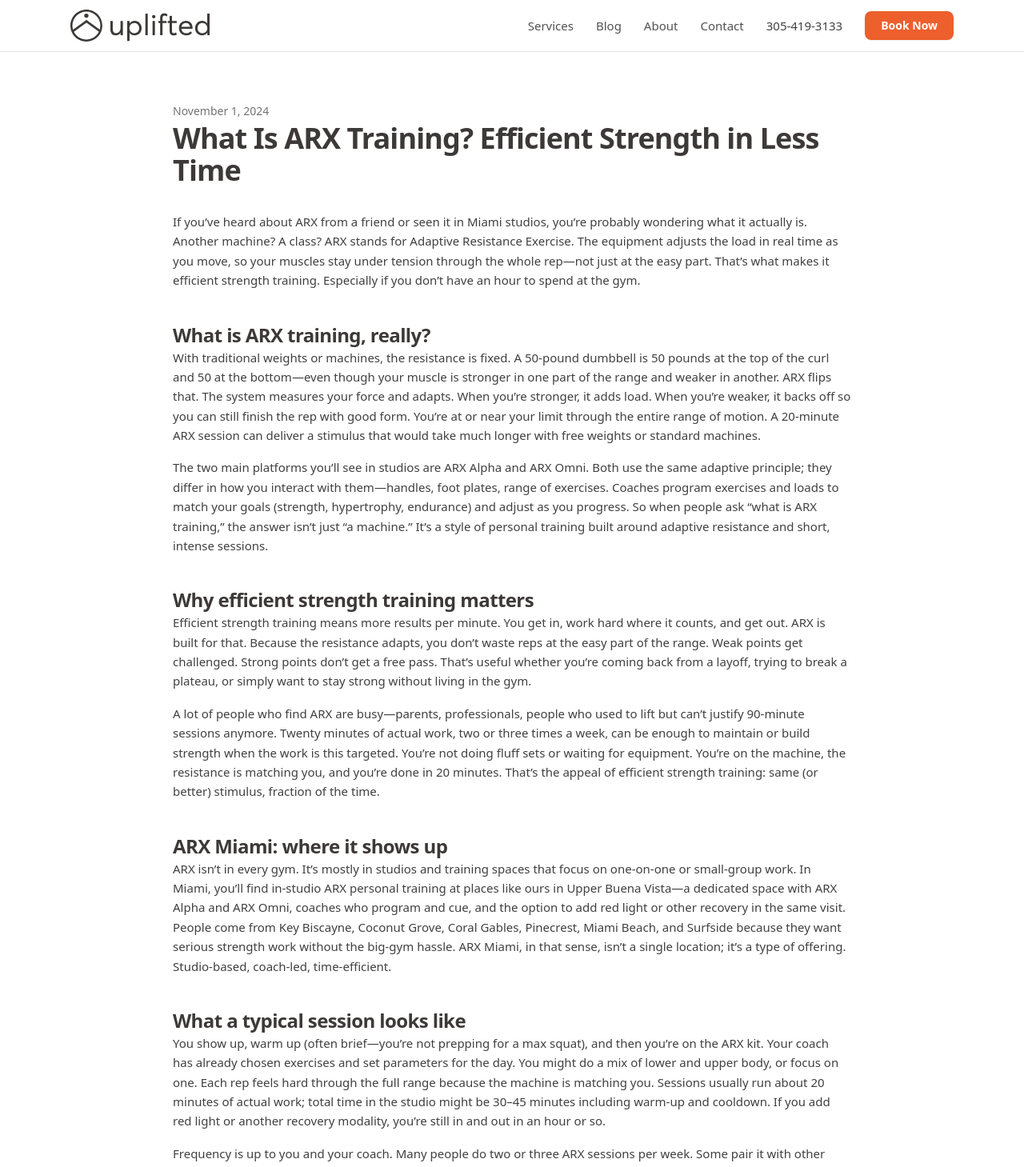
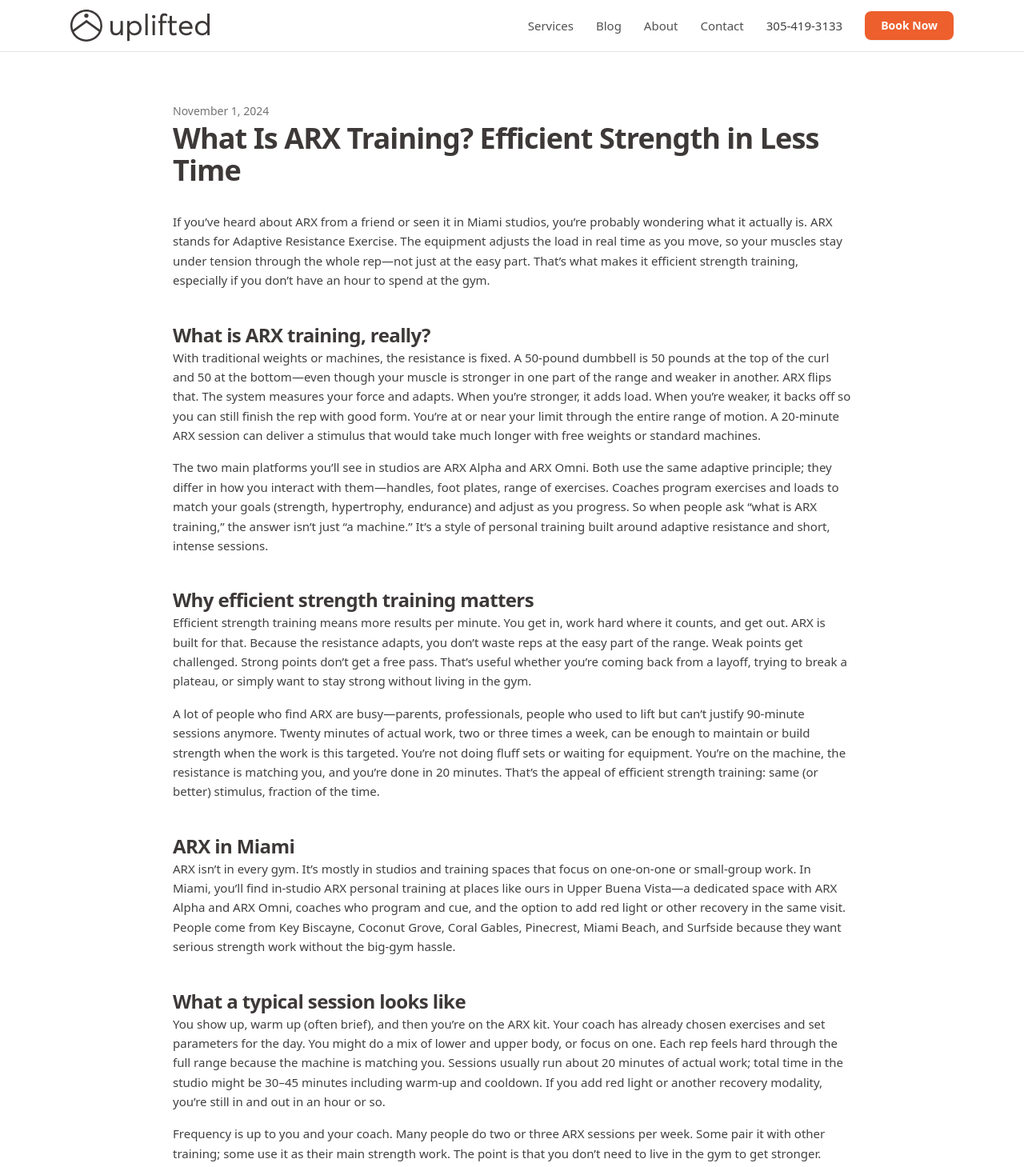
Before and after one commit to upliftedmethod/upliftedmethod-website, a Next.js app: page /blog/what-is-arx-training in a window 1280 px wide. Shown: the top 1459 px of the page at 80% size. Built offline with nearby package versions, Linux system fonts and the light colour scheme.

Commit message:
Update blog post bodies with rewritten content - batch 1 (WhatIsARX)

```diff
--- a/app/blog/_posts/WhatIsARX.tsx
+++ b/app/blog/_posts/WhatIsARX.tsx
@@ -1,14 +1,13 @@
 import Link from "next/link";
 
 /**
- * Post: What Is ARX Training? (~1,200–1,500 words)
- * Keywords: what is ARX training, ARX Miami, efficient strength training.
+ * Post: What Is ARX Training? Efficient Strength in Less Time
  */
 export default function WhatIsARXBody() {
   return (
     <div className="prose-custom">
       <p>
-        If you’ve heard about ARX from a friend or seen it in Miami studios, you’re probably wondering what it actually is. Another machine? A class? ARX stands for Adaptive Resistance Exercise. The equipment adjusts the load in real time as you move, so your muscles stay under tension through the whole rep—not just at the easy part. That’s what makes it efficient strength training. Especially if you don’t have an hour to spend at the gym.
+        If you’ve heard about ARX from a friend or seen it in Miami studios, you’re probably wondering what it actually is. ARX stands for Adaptive Resistance Exercise. The equipment adjusts the load in real time as you move, so your muscles stay under tension through the whole rep—not just at the easy part. That’s what makes it efficient strength training, especially if you don’t have an hour to spend at the gym.
       </p>
 
       <h2>What is ARX training, really?</h2>
@@ -29,14 +28,14 @@
         A lot of people who find ARX are busy—parents, professionals, people who used to lift but can’t justify 90-minute sessions anymore. Twenty minutes of actual work, two or three times a week, can be enough to maintain or build strength when the work is this targeted. You’re not doing fluff sets or waiting for equipment. You’re on the machine, the resistance is matching you, and you’re done in 20 minutes. That’s the appeal of efficient strength training: same (or better) stimulus, fraction of the time.
       </p>
 
-      <h2>ARX Miami: where it shows up</h2>
+      <h2>ARX in Miami</h2>
       <p>
-        ARX isn’t in every gym. It’s mostly in studios and training spaces that focus on one-on-one or small-group work. In Miami, you’ll find in-studio ARX personal training at places like ours in Upper Buena Vista—a dedicated space with ARX Alpha and ARX Omni, coaches who program and cue, and the option to add red light or other recovery in the same visit. People come from Key Biscayne, Coconut Grove, Coral Gables, Pinecrest, Miami Beach, and Surfside because they want serious strength work without the big-gym hassle. ARX Miami, in that sense, isn’t a single location; it’s a type of offering. Studio-based, coach-led, time-efficient.
+        ARX isn’t in every gym. It’s mostly in studios and training spaces that focus on one-on-one or small-group work. In Miami, you’ll find in-studio ARX personal training at places like ours in Upper Buena Vista—a dedicated space with ARX Alpha and ARX Omni, coaches who program and cue, and the option to add red light or other recovery in the same visit. People come from Key Biscayne, Coconut Grove, Coral Gables, Pinecrest, Miami Beach, and Surfside because they want serious strength work without the big-gym hassle.
       </p>
 
       <h2>What a typical session looks like</h2>
       <p>
-        You show up, warm up (often brief—you’re not prepping for a max squat), and then you’re on the ARX kit. Your coach has already chosen exercises and set parameters for the day. You might do a mix of lower and upper body, or focus on one. Each rep feels hard through the full range because the machine is matching you. Sessions usually run about 20 minutes of actual work; total time in the studio might be 30–45 minutes including warm-up and cooldown. If you add red light or another recovery modality, you’re still in and out in an hour or so.
+        You show up, warm up (often brief), and then you’re on the ARX kit. Your coach has already chosen exercises and set parameters for the day. You might do a mix of lower and upper body, or focus on one. Each rep feels hard through the full range because the machine is matching you. Sessions usually run about 20 minutes of actual work; total time in the studio might be 30–45 minutes including warm-up and cooldown. If you add red light or another recovery modality, you’re still in and out in an hour or so.
       </p>
 
       <p>
```
